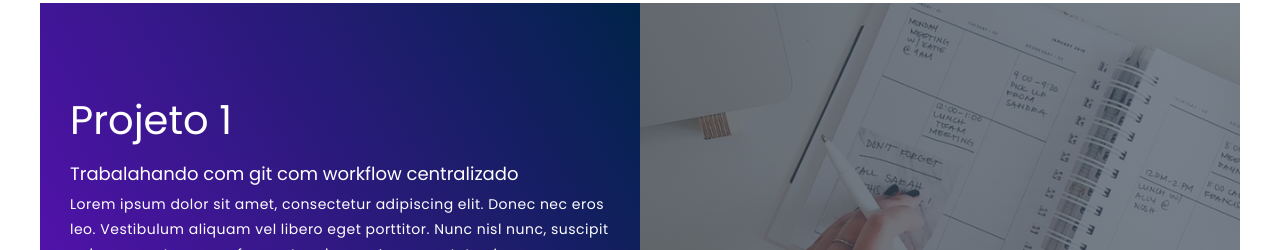
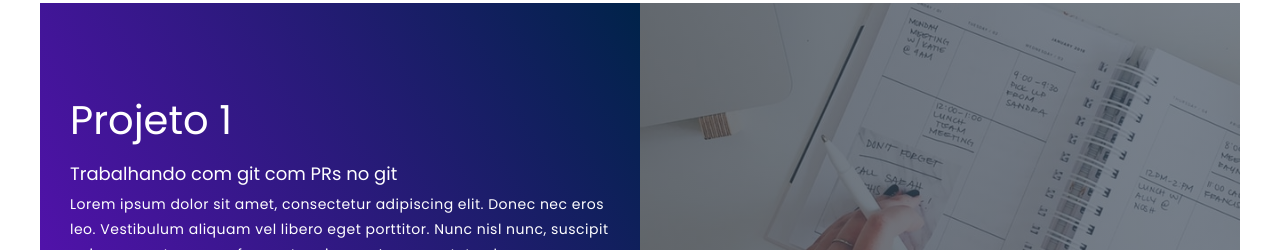
Before and after one commit to DaniloNovaes/Projeto-Hackathon-Website, a plain HTML site: page index.html in a window 1280 px wide. Shown: the part 1172-1422 px from the top of the page. Drawn offline with Linux system fonts and the light colour scheme.

Commit message:
update project 1 description

```diff
--- a/index.html
+++ b/index.html
@@ -29,7 +29,7 @@
                 <div class="project-item">
                     <div class="project-info">
                         <h1>Projeto 1</h1>
-                        <h2>Trabalahando com git com workflow centralizado</h2>
+                        <h2>Trabalhando com git com PRs no git</h2>
                         <p>Lorem ipsum dolor sit amet, consectetur adipiscing elit. Donec nec eros leo. Vestibulum
                             aliquam vel libero eget porttitor. Nunc nisl nunc, suscipit quis quam ut, congue fermentum
                             ipsum. In consectetur, leo a accumsan eleifend, tortor leo eleifend nunc, sed pulvinar neque
```
